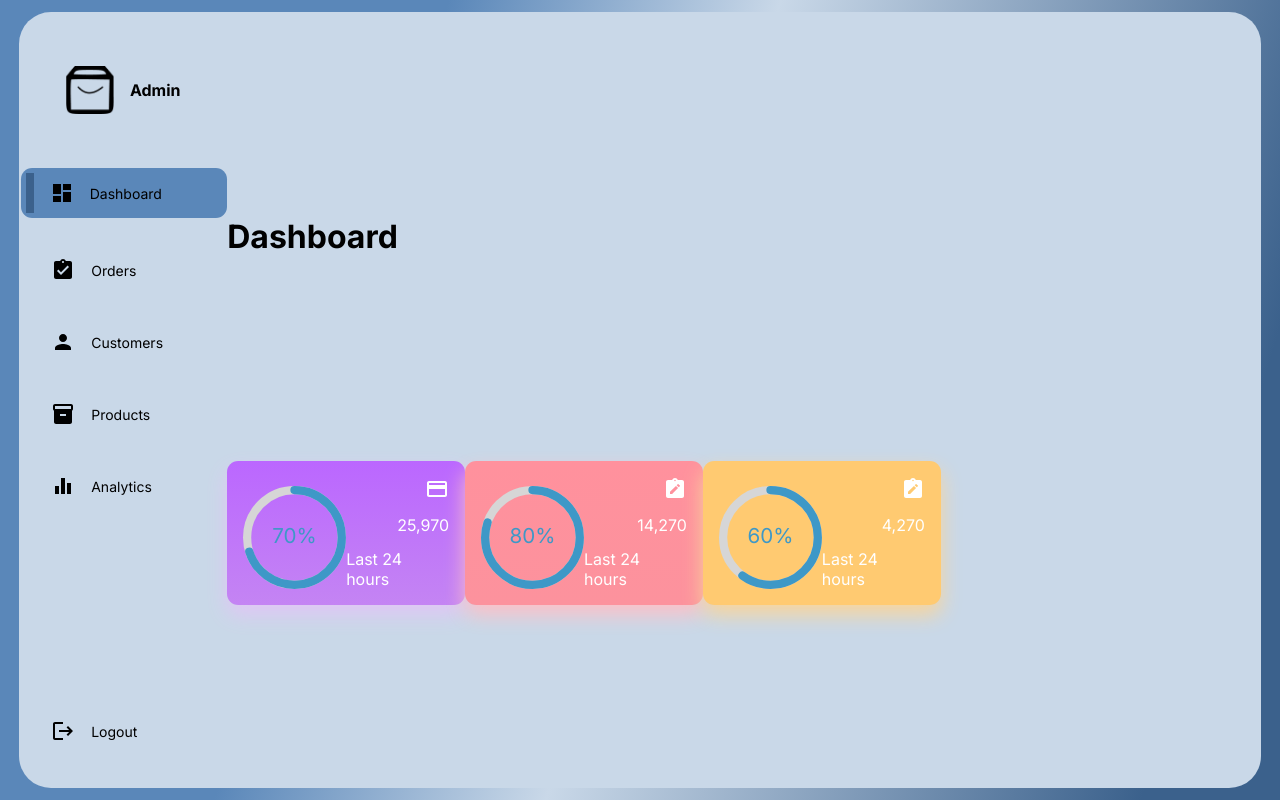
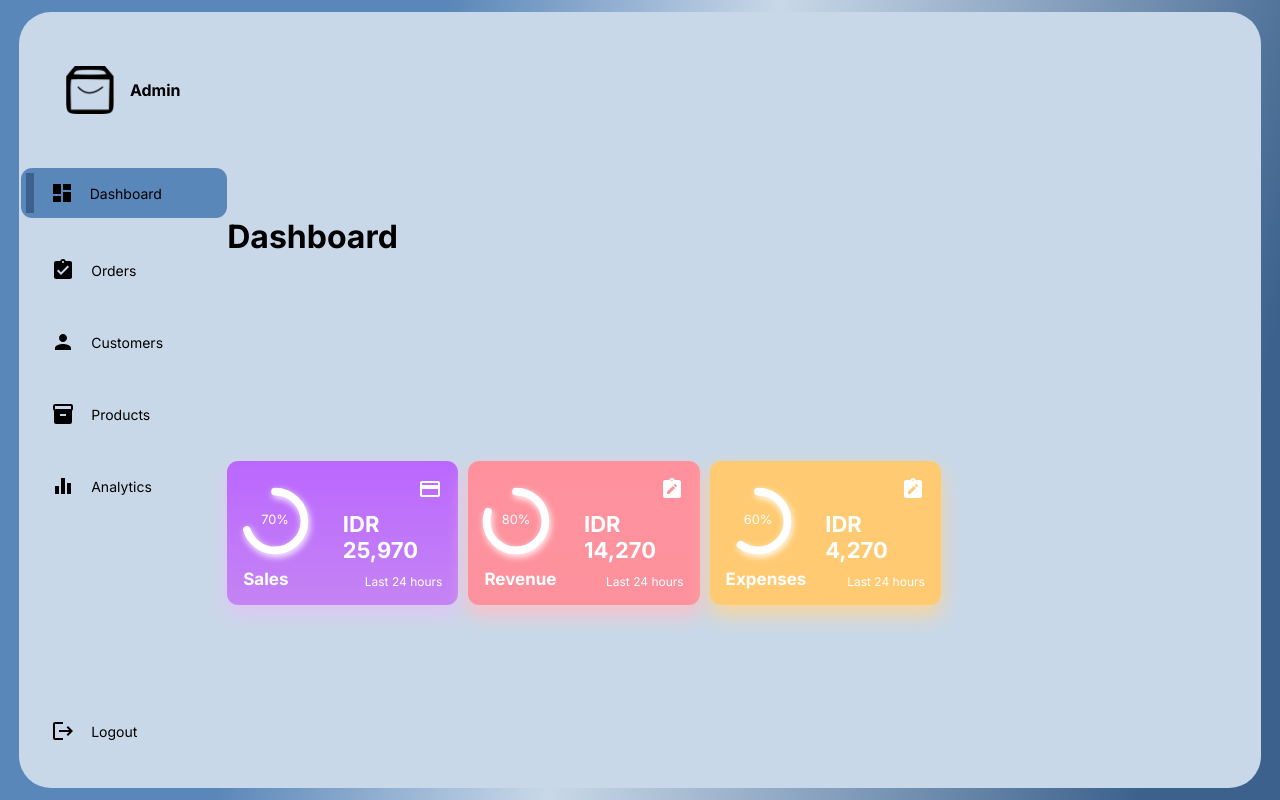
Before and after one commit to padepokanpenguin/admin-dashboard-ecommerce, a React (Create React App) app: page / in a window 1280 px wide. Built offline with nearby package versions, Linux system fonts and the light colour scheme.

Commit message:
adding style in card component

```diff
--- a/src/index.css
+++ b/src/index.css
@@ -39,10 +39,21 @@ body {
   grid-template-columns: 13rem auto 20rem;
 }
 
-/* From https://css.glass */
-/* background: rgba(201, 216, 232, 1);
-border-radius: 16px;
-box-shadow: 0 4px 30px rgba(0, 0, 0, 0.1);
-backdrop-filter: blur(5px);
--webkit-backdrop-filter: blur(5px);
-border: 1px solid rgba(201, 216, 232, 0.3); */
+.CircularProgressbar {
+  width: 4rem !important;
+  overflow: visible;
+}
+
+.CircularProgressbar-path {
+  stroke: white !important;
+  stroke-width: 12px !important;
+  filter: drop-shadow(2px 4px 6px white);
+}
+
+.CircularProgressbar-trail {
+  display: none;
+}
+
+.CircularProgressbar-text {
+  fill: white !important;
+}
--- a/src/pages/Dashboard/Card/Card.module.css
+++ b/src/pages/Dashboard/Card/Card.module.css
@@ -2,7 +2,7 @@
   display: flex;
   flex: 1;
   height: 7rem !important;
-  border-radius: .7rem;
+  border-radius: 0.7rem;
   color: white;
   padding: 1rem;
   position: relative;
@@ -21,25 +21,6 @@
   gap: 1rem;
 }
 
-.CircularProgressbar {
-  width: 4rem !important;
-  overflow: visible;
-}
-
-.CircularProgressbar-path {
-  stroke: white !important;
-  stroke-width: 12px !important;
-  filter: drop-shadow(2px 4px 6px white);
-}
-
-.CircularProgressbar-trail {
-  display: none;
-}
-
-.CircularProgressbar-text {
-  fill: white !important;
-}
-
 .RadialBar > span {
   font-size: 17px;
   font-weight: bold;
@@ -52,3 +33,12 @@
   align-items: flex-end;
   justify-content: space-between;
 }
+
+.Detail > span:nth-child(2) {
+  font-size: 22px;
+  font-weight: bold;
+}
+
+.Detail > span:nth-child(3) {
+  font-size: 12px;
+}
--- a/src/pages/Dashboard/Card/Card.tsx
+++ b/src/pages/Dashboard/Card/Card.tsx
@@ -55,10 +55,12 @@ export function CompactCard({ png, value, barValue, title, color }: BaseCard) {
       }}>
       <div className={style.RadialBar}>
         <CircularProgressbar value={barValue} text={`${barValue}%`} />
+        <span>{title}</span>
       </div>
+
       <div className={style.Detail}>
         {png}
-        <span>{value}</span>
+        <span>IDR {value}</span>
         <span>Last 24 hours</span>
       </div>
     </div>
--- a/src/pages/Dashboard/Cards/Cards.module.css
+++ b/src/pages/Dashboard/Cards/Cards.module.css
@@ -1,6 +1,6 @@
 .Cards {
   display: flex;
-  gap: 10;
+  gap: 10px;
 }
 
 .ParentContainer {
```
